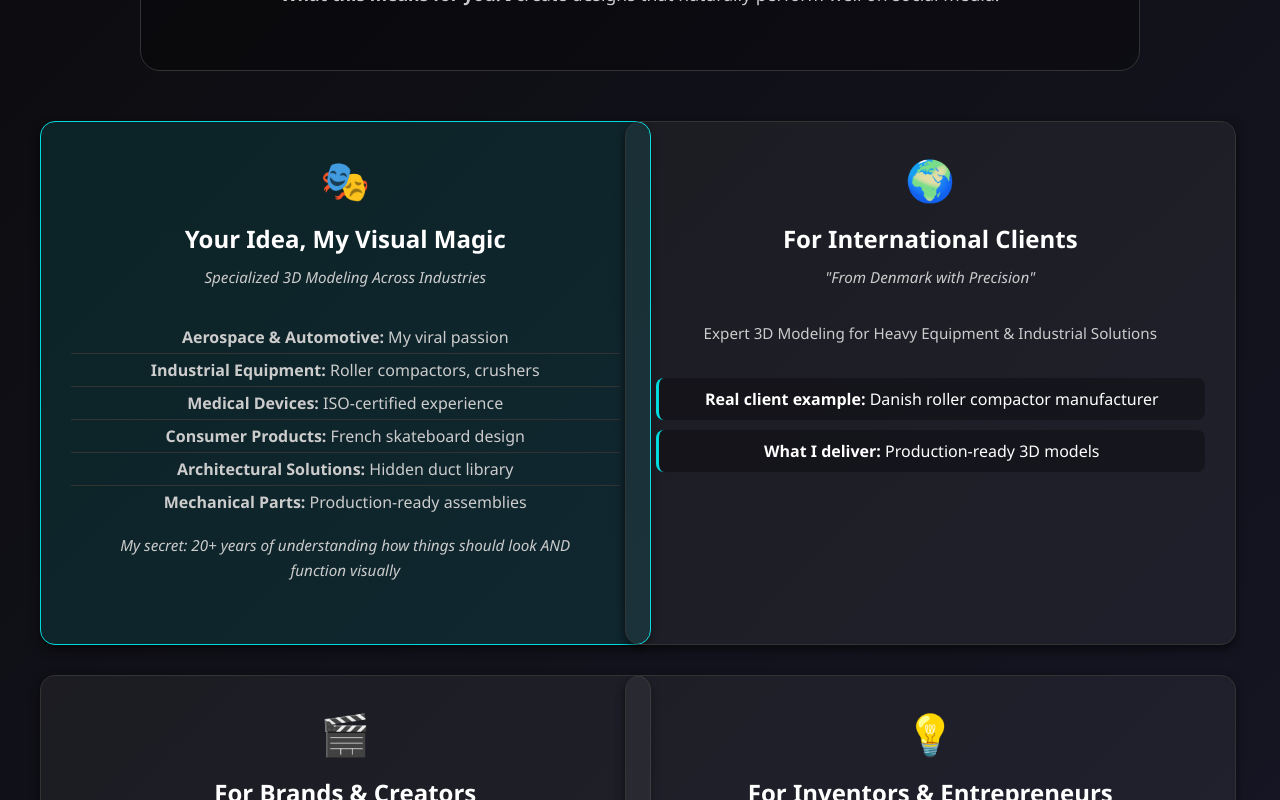
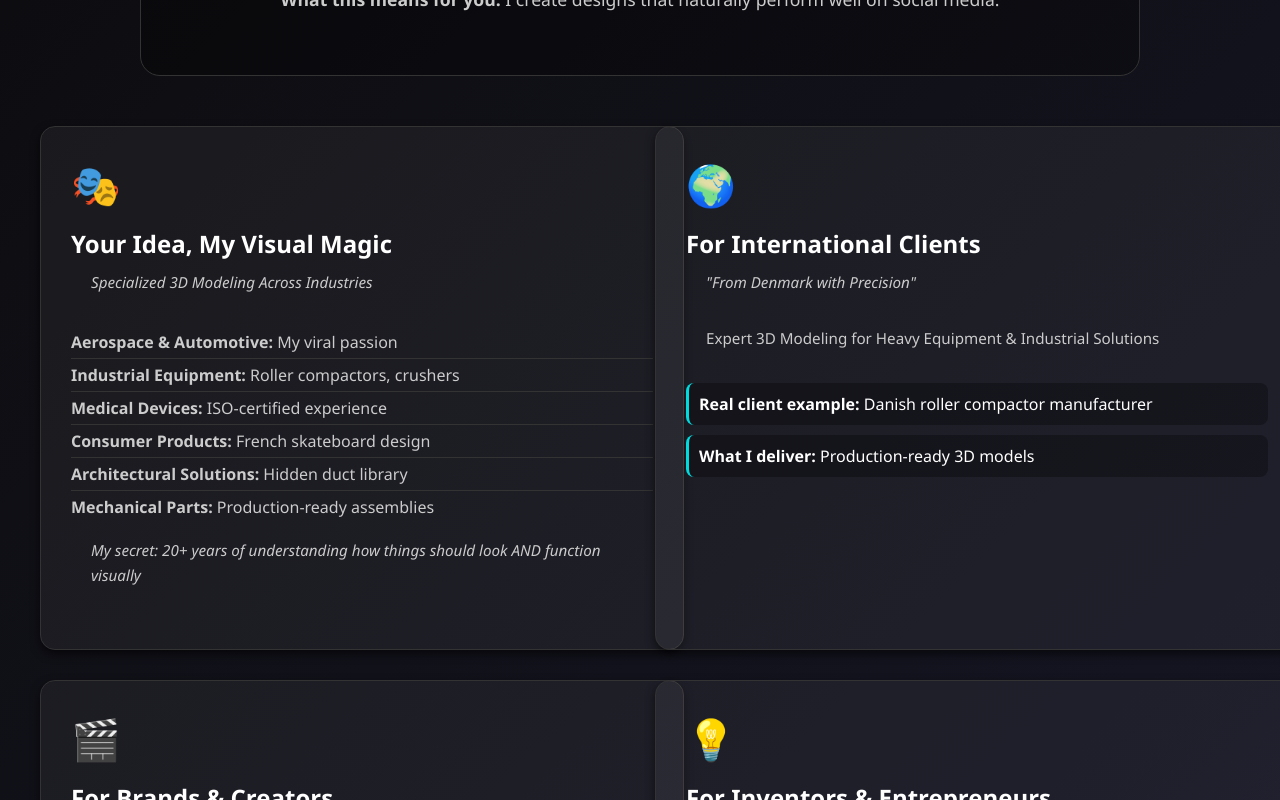
Before and after one commit to Walidghidhaoui/CRAVIMOOR, a React (Create React App) app: page / in a window 1280 px wide. Shown: the part 6620-7420 px from the top of the page. Built offline with nearby package versions, Linux system fonts and the light colour scheme.

Commit message:
Update App.css
update

```diff
--- a/src/App.css
+++ b/src/App.css
@@ -430,6 +430,94 @@ display: flex;
   transition: transform 0.3s ease;
 }
 
+/* === OurServices Section Compatibility === */
+
+/* تأكد أن تنسيقاتنا الجديدة تعمل مع تصميمك الحالي */
+.our-services {
+  text-align: center;
+  padding: 80px 20px !important; /* مهمة! تجاوز التنسيقات القديمة */
+  background: linear-gradient(135deg, #0a0a0a 0%, #1a1a2e 100%) !important;
+  max-width: 1600px;
+  margin: 4rem auto !important;
+}
+
+/* تأكد أن الـ h2 يعمل مع التدرج الجديد */
+.our-services h2 {
+  font-size: 3rem !important;
+  background: linear-gradient(45deg, #00dbde, #fc00ff) !important;
+  -webkit-background-clip: text !important;
+  -webkit-text-fill-color: transparent !important;
+  margin-bottom: 20px !important;
+  text-transform: uppercase;
+  letter-spacing: 2px;
+}
+
+/* تعديل شبكة الخدمات القديمة لتتلاءم مع الجديدة */
+.service-grid {
+  display: grid !important;
+  grid-template-columns: repeat(2, 1fr) !important;
+  gap: 30px !important;
+  margin: 50px 0 !important;
+  width: 100% !important;
+  max-width: 1200px !important;
+  margin-left: auto !important;
+  margin-right: auto !important;
+}
+
+/* بطاقات الخدمات الجديدة */
+.service-card {
+  background: rgba(255, 255, 255, 0.05) !important;
+  border-radius: 15px !important;
+  padding: 30px !important;
+  border: 1px solid #333 !important;
+  transition: all 0.3s ease !important;
+  text-align: left !important;
+  height: auto !important;
+  min-height: 300px !important;
+}
+
+.service-card:hover {
+  transform: translateY(-10px) !important;
+  border-color: #00dbde !important;
+  box-shadow: 0 10px 30px rgba(0, 219, 222, 0.2) !important;
+}
+
+/* إصلاحات للريسبونسيف */
+@media (max-width: 1024px) {
+  .service-grid {
+    grid-template-columns: repeat(2, 1fr) !important;
+    gap: 20px !important;
+  }
+}
+
+@media (max-width: 768px) {
+  .service-grid {
+    grid-template-columns: 1fr !important;
+    gap: 25px !important;
+  }
+
+  .our-services {
+    padding: 60px 15px !important;
+  }
+
+  .our-services h2 {
+    font-size: 2.5rem !important;
+  }
+}
+
+@media (max-width: 480px) {
+  .service-grid {
+    gap: 20px !important;
+  }
+
+  .service-card {
+    padding: 20px !important;
+  }
+
+  .our-services h2 {
+    font-size: 2rem !important;
+  }
+}
 /* Responsive */
 @media (max-width: 768px) {
   .section h2 {
```
